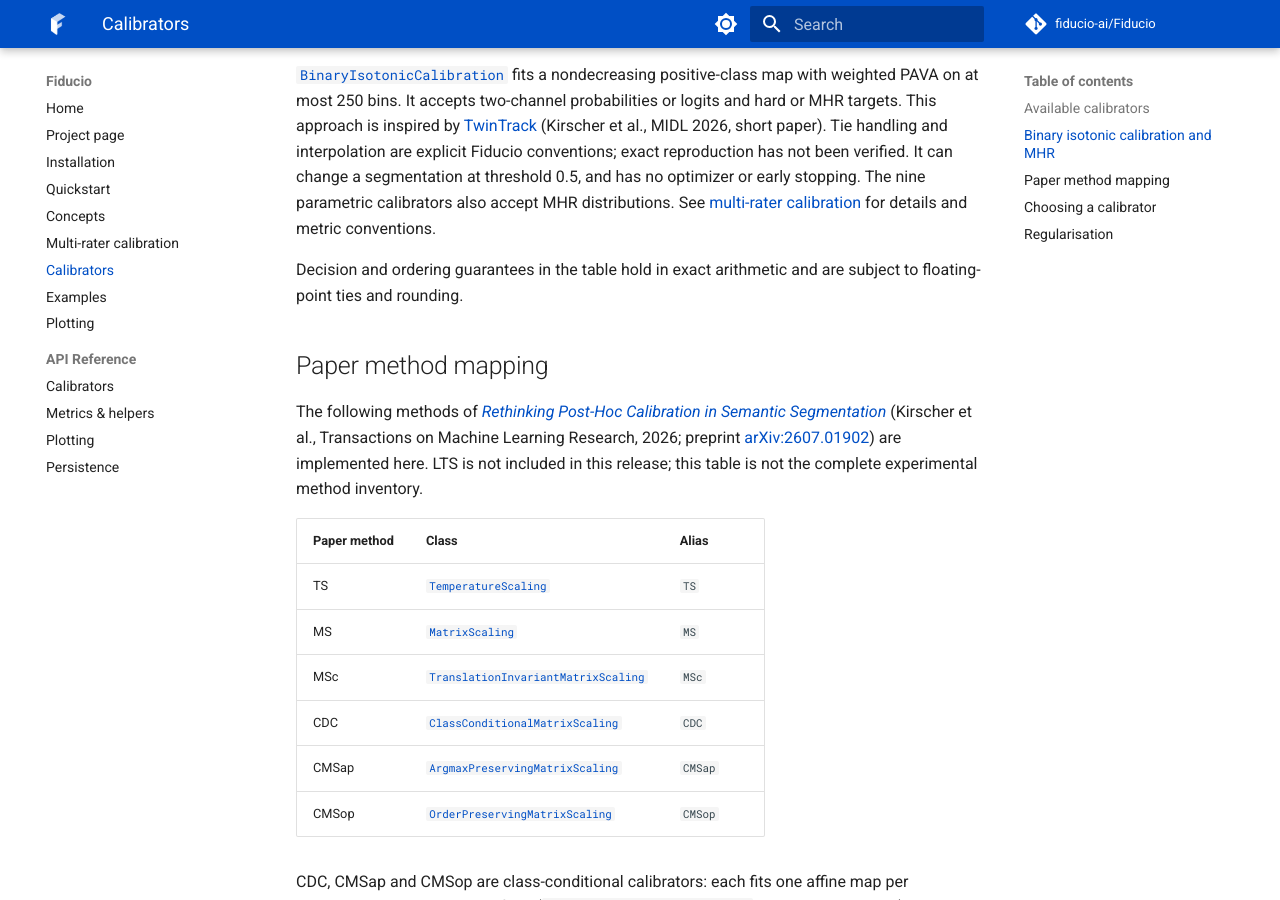
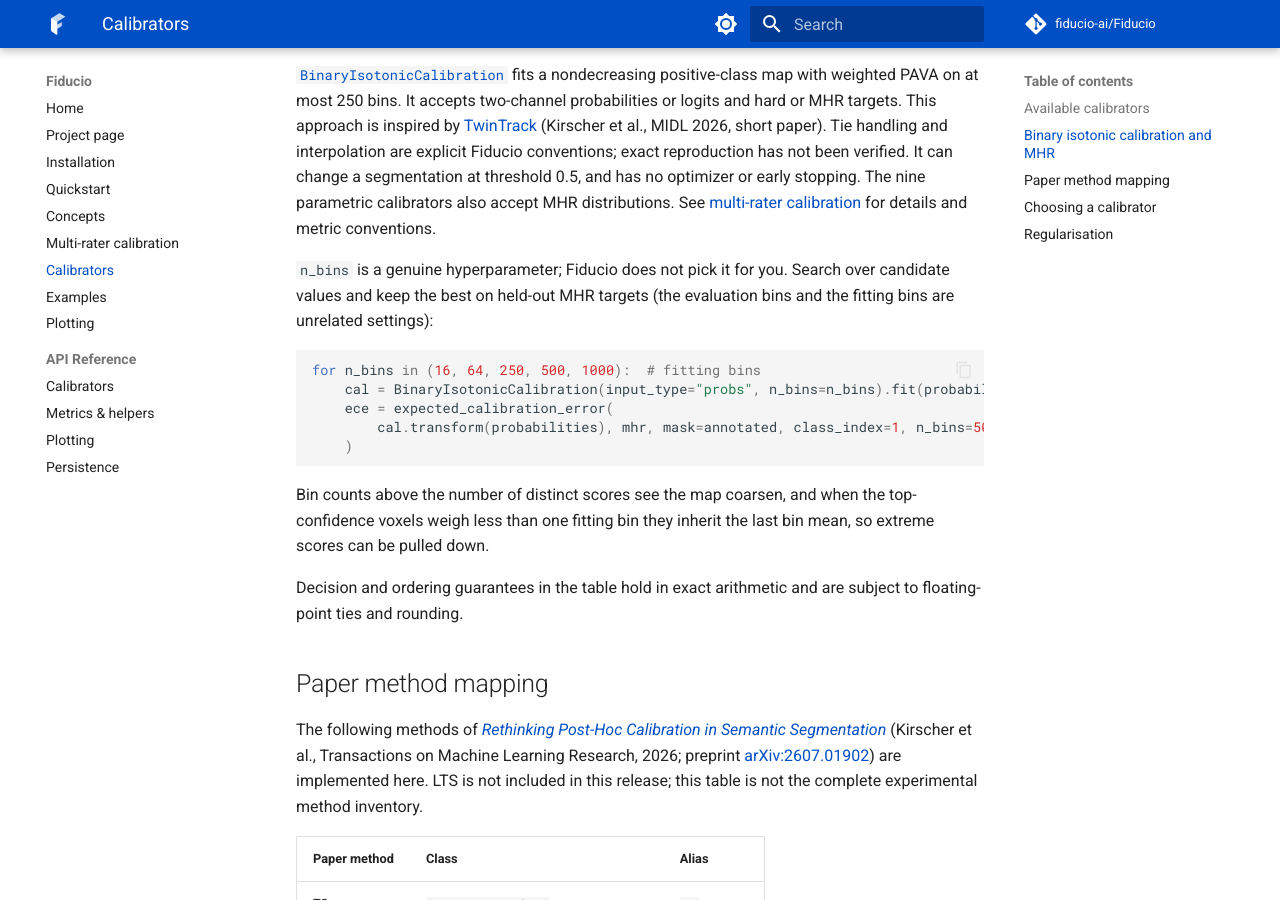
Before and after one commit to fiducio-ai/Fiducio, an MkDocs documentation site: the page built from docs/calibrators.md, in a window 1280 px wide and 900 px high, scrolled down 1305 px. Built offline with MkDocs 1.6.1 and Material for MkDocs 9.7.7, drawn with Linux system fonts in a browser that asks for light colours; comment, search, counter and statistics services are not loaded; some of the changed text lies outside the part shown.

Commit message:
Document isotonic calibrator choice and n_bins tuning

````diff
--- a/docs/calibrators.md
+++ b/docs/calibrators.md
@@ -42,6 +42,22 @@
 It can change a segmentation at threshold 0.5, and has no optimizer or early
 stopping. The nine parametric calibrators also accept MHR distributions.
 See [multi-rater calibration](multi_rater.md) for details and metric conventions.
+
+`n_bins` is a genuine hyperparameter; Fiducio does not pick it for you. Search
+over candidate values and keep the best on held-out MHR targets (the evaluation
+bins and the fitting bins are unrelated settings):
+
+```python
+for n_bins in (16, 64, 250, 500, 1000):  # fitting bins
+    cal = BinaryIsotonicCalibration(input_type="probs", n_bins=n_bins).fit(probabilities, mhr, mask=annotated)
+    ece = expected_calibration_error(
+        cal.transform(probabilities), mhr, mask=annotated, class_index=1, n_bins=50  # evaluation bins
+    )
+```
+
+Bin counts above the number of distinct scores see the map coarsen, and when
+the top-confidence voxels weigh less than one fitting bin they inherit the
+last bin mean, so extreme scores can be pulled down.
 
 Decision and ordering guarantees in the table hold in exact arithmetic and
 are subject to floating-point ties and rounding.
@@ -104,6 +120,11 @@
   `ClassConditionalMatrixScaling` fits one affine map per uncalibrated top class.
 - **Only two classes?** `MSc` is very restrictive for `C = 2`; the paper finds
   it significantly worse on BA-ECE. Prefer a less constrained calibrator.
+- **Binary problem with a flexible monotone map?** `BinaryIsotonicCalibration`
+  fits a nondecreasing step map on equal-mass bins (see *Binary isotonic
+  calibration and MHR* above). Unlike the parametric maps it can pull extreme
+  scores toward the last bin mean when the top-confidence voxels weigh less
+  than one bin; tune `n_bins` for your data.
 
 The class-conditional calibrators (`CDC`/`CMS`, `CMSap`/`CMSAP`, `CMSop`/`CMSOP`)
 jointly optimise all experts in a single loss and regularise the affine map
````
Also changed, not shown: README.md (+1 -1 lines).
